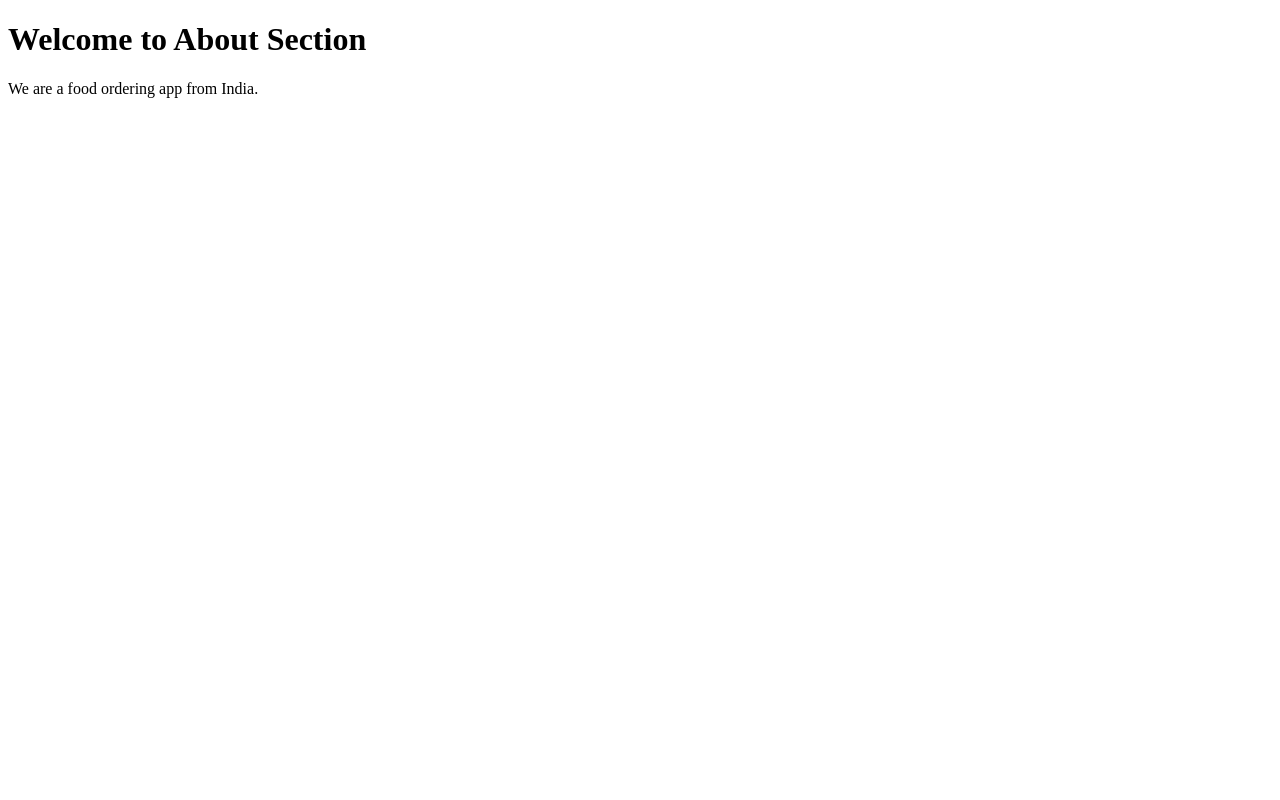
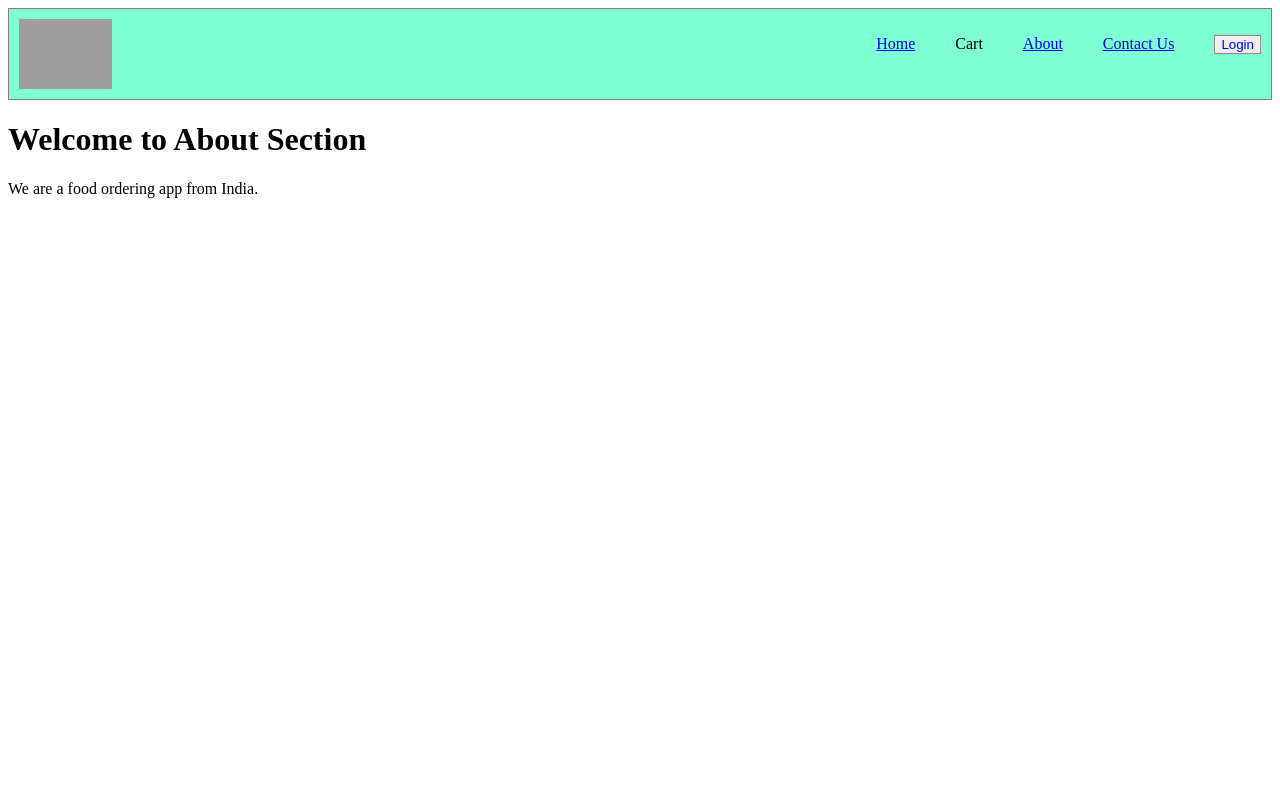
Before and after one commit to snaren951/myReactApp, a React (Vite) app: page /about in a window 1280 px wide. Shown: the top 800 px of the page. Built offline with nearby package versions, Linux system fonts and the light colour scheme; grey boxes are pictures that could not be loaded.

Commit message:
added chideren routes and used Link to redirect to different routes, Single Page application

```diff
--- a/src/App.js
+++ b/src/App.js
@@ -6,7 +6,7 @@
 import About from "./components/About";
 import Contact from "./components/Contact";
 import Error from "./components/Error";
-import { createBrowserRouter, RouterProvider } from "react-router";
+import { createBrowserRouter, Outlet, RouterProvider } from "react-router";
 
 
 
@@ -15,21 +15,31 @@
     return (
         <div>
             <Header/>
-            <Body/>
+            <Outlet/>
             <Footer/>
+
+
 
         </div>
 
     )
 };
 
+
+
+
+
 const appRouter = createBrowserRouter([
     {
         path:"/",
         element:<AppLevel/>,
-        errorElement:<Error/>
+        children:[
+             {
+         path:"/",
+        element:<Body/>
+
     },
-    {
+            {
          path:"/about",
         element:<About/>
 
@@ -39,6 +49,12 @@
          path:"/contact",
         element:<Contact/>
     }
+
+        ],
+
+        errorElement:<Error/>
+    }
+
 ]);
 
 
--- a/src/components/About.js
+++ b/src/components/About.js
@@ -1,6 +1,6 @@
 const About =()=>{
     return (
-        <div>
+        <div className="about">
             <h1>Welcome to About Section</h1>
             <div>
                 <p>We are a food ordering app from India.</p>
--- a/src/components/Contact.js
+++ b/src/components/Contact.js
@@ -1,6 +1,6 @@
 const Contact = ()=>{
     return (
-        <div>
+        <div className="contacts">
             <h1>Welcome to Contacts Section</h1>
             <h2>Please see our contact details</h2>
             <div>
--- a/src/components/Header.js
+++ b/src/components/Header.js
@@ -1,5 +1,6 @@
 import { useState } from "react";
 import  LOGO_IMG  from "../utils/constants";
+import { Link } from "react-router";
 
 const Header=()=>{
     const [loginBtn,setLoginBtn]=useState("Login");
@@ -10,10 +11,10 @@
     <div className="heading-bar">
         <img className="logo-image" src={LOGO_IMG} alt="Pizza"/>
         <ul className="nav-menu">
-            <li>Home</li>
+            <li><Link to="/">Home</Link></li>
             <li>Cart</li>
-            <li>About</li>
-            <li>Contact Us</li>
+            <li><Link to="/about">About</Link></li>
+            <li><Link to="/contact">Contact Us</Link></li>
             <li><button className="login-btn" onClick={
                 ()=>{
                     console.log("button clicked");
--- a/src/index.css
+++ b/src/index.css
@@ -8,6 +8,7 @@
     height:70px;
 
 }
+
 
 
 .nav-menu{
@@ -77,6 +78,7 @@
 }
 
 
+
 .footer{
     background-color: mediumaquamarine;
     display:flex;
@@ -85,6 +87,7 @@
     height: 80px;
     margin-top: 20px;
     border: 1px solid grey;
+
 
 }
 .login-btn{
@@ -107,3 +110,9 @@
     cursor: pointer;
     color:blue;
 }
+.contacts, .about {
+    min-height: 100vh;
+
+
+
+}
```
